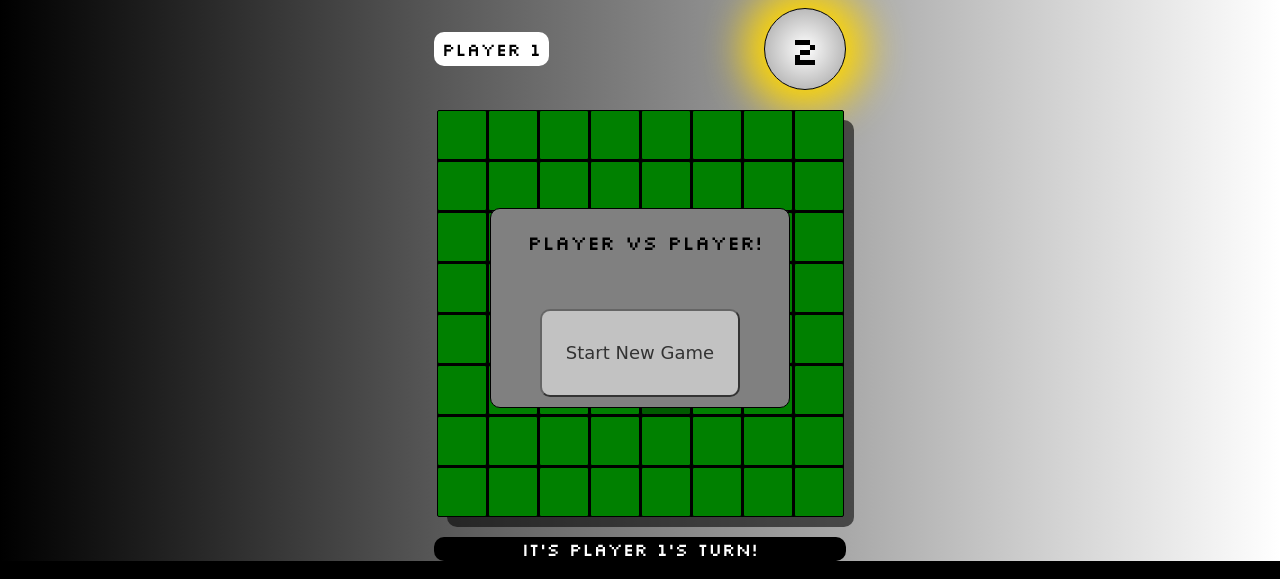
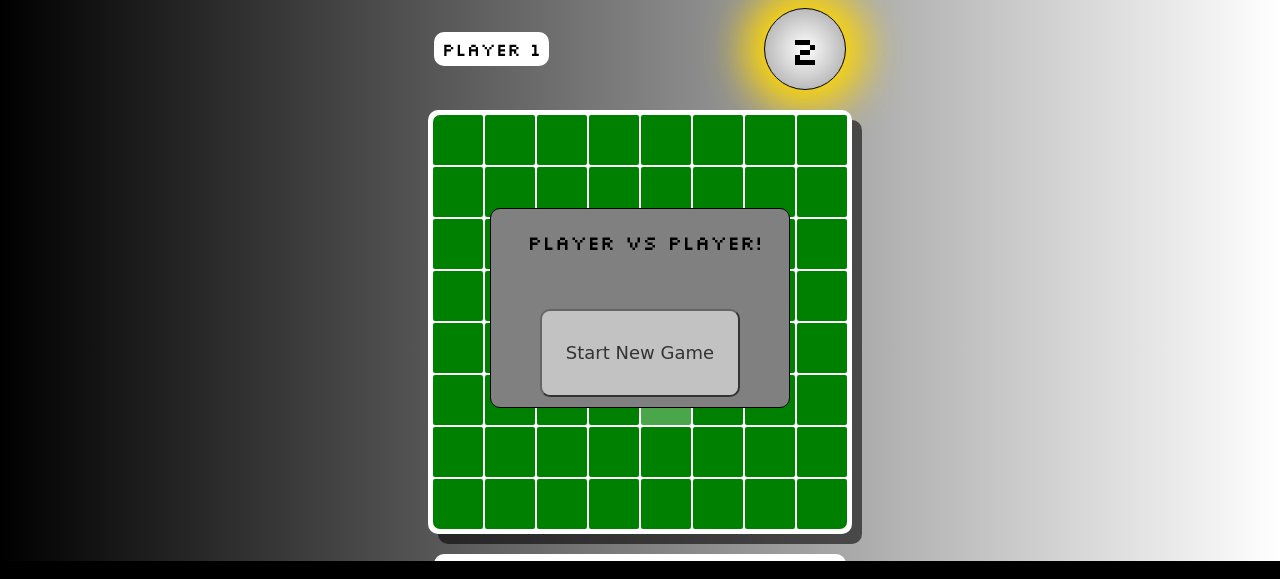
Before and after one commit to tungolra/Othello-js-app, a plain HTML site: page index.html in a window 1280 px wide. Shown: the part 159-738 px from the top of the page. Drawn offline with Linux system fonts and the light colour scheme; a web font is replaced by a local one.

Commit message:
adding feature to highlight discs after selection

```diff
--- a/js/script.js
+++ b/js/script.js
@@ -12,12 +12,11 @@ const playerTwoName = document.querySelector(".player-two");
 const endGameDisplay = document.querySelector(".endgame-display");
 const displayText = document.querySelector(".display-text");
 const possibleMoves = document.querySelectorAll(".bool-true");
-// timer
+
+// for timer function
 const elapsedTimeText = document.getElementsByClassName("elapsed-time-text")[0];
 let elapsedTimeIntervalRef;
 let startTime;
-
-// let affectedDiscsG;
 
 //event listeners
 const gameBoard = document.querySelector(".gameboard");
@@ -31,7 +30,6 @@ newGameButton.addEventListener("click", resetGame);
 newGameButton.addEventListener("click", startTimer);
 
 const passButton = document.querySelector(".pass");
-// passButton.addEventListener("click", passCounter);
 passButton.addEventListener("click", validatePass);
 
 const rulesPage = document.querySelector(".rules-page");
@@ -52,6 +50,7 @@ let gameBoardInterface = [
 let whiteScore = 0;
 let blackScore = 0;
 let turn = white.val;
+let countOfPossibleMoves = 0;
 
 function keepScore() {
   let whiteCount = 0;
@@ -88,6 +87,7 @@ function switchTurns() {
 }
 function showPossibleMoves() {
   let countPossibleMoves = 0;
+
   for (row = 0; row < gameBoardInterface.length; row++) {
     for (col = 0; col < gameBoardInterface.length; col++) {
       if (canClickSpot(row, col) && gameBoardInterface[row][col] == 0) {
@@ -98,7 +98,7 @@ function showPossibleMoves() {
       }
     }
   }
-  // validatePass(countPossibleMoves);
+  countOfPossibleMoves = countPossibleMoves;
 }
 
 // // adapted timer function from https://ralzohairi.medium.com/displaying-dynamic-elapsed-time-in-javascript-260fa0e95049
@@ -199,32 +199,8 @@ function createHTMLBoard(row = 8, col = 8) {
   }
 }
 
-function renderBoard() {
-  let boxIdx = 0;
-  for (row = 0; row < gameBoardInterface.length; row++) {
-    for (column = 0; column < gameBoardInterface.length; column++) {
-      let valueAtGBI = gameBoardInterface[row][column];
-      let boxElement = document.getElementsByClassName("box")[boxIdx];
 
-      if (valueAtGBI === 1) {
-        boxElement.innerHTML = "&#9898";
-      } else if (valueAtGBI === 2) {
-        boxElement.innerHTML = "&#9899";
-      }
-      boxIdx++;
-    }
-  }
-  if (turn === white.val) {
-    displayTurn.textContent = `It's ${white.name}'s turn!`;
-    blackDiscScore.style.boxShadow = "none";
-    whiteDiscScore.style.boxShadow = "0 0 40px 20px #FFD700";
-  } else {
-    displayTurn.textContent = `It's ${black.name}'s turn!`;
-    whiteDiscScore.style.boxShadow = "none";
-    blackDiscScore.style.boxShadow = "0 0 40px 20px #FFD700";
-  }
-  keepScore();
-  if (endGame() === true) {
+function gameEndDisplay() {
   endGameDisplay.style.display = "flex";
   whiteScore === blackScore
     ? (displayText.innerHTML = `It's a tie! <br> Game Duration: ${timeAndDateHandling.getElapsedTime(
@@ -242,22 +218,19 @@ function renderBoard() {
       } wins! <br> Game Duration: ${timeAndDateHandling.getElapsedTime(
         startTime
       )}`);
-    resetStopwatch();
-  }
-  showPossibleMoves();
 }
 
 //helper functions
 function validatePass() {
-  // if (affectedDiscsG !== 0) {
+  if (countOfPossibleMoves == 0) {
     switchTurns();
     resetPossibleMoves();
     renderBoard();
-  // } else {
-  //   console.log("theres still moves left!");
-
-  //   return;
-  // }
+  } else {
+    turn === white.val
+      ? (displayTurn.innerText = `${white.name} can still go!`)
+      : (displayTurn.innerText = `${black.name} can still go!`);
+  }
 }
 
 function getRowCol(boxEl) {
@@ -267,17 +240,71 @@ function getRowCol(boxEl) {
   return [row, col];
 }
 function canClickSpot(row, col) {
-  // let clickableBoxes = -1;
   let affectedDiscs = getAffectedDiscs(row, col);
   if (affectedDiscs.length == 0 && gameBoardInterface[row][col] === 0) {
     return false;
   } else {
-    // clickableBoxes++;
-    // console.log(clickableBoxes);
     return true;
   }
 }
 // functions
+function renderBoard() {
+  let boxIdx = 0;
+  for (row = 0; row < gameBoardInterface.length; row++) {
+    for (column = 0; column < gameBoardInterface.length; column++) {
+      let valueAtGBI = gameBoardInterface[row][column];
+      let boxElement = document.getElementsByClassName("box")[boxIdx];
+      if (valueAtGBI === 1) {
+        let whiteDisc = boxElement.innerHTML = "&#9898";
+        turnDiscs(boxElement, whiteDisc);
+      } else if (valueAtGBI === 2) {
+        let blackDisc = boxElement.innerHTML = "&#9899";
+        turnDiscs(boxElement, blackDisc);
+      }
+      boxIdx++;
+    }
+  }
+  turnPrompt();
+  keepScore();
+  if (endGame() === true) {
+    gameEndDisplay();
+    resetStopwatch();
+  }
+  showPossibleMoves();
+  if (countOfPossibleMoves === 0) {
+    validatePass();
+  }
+}
+function turnDiscs(boxElement, disc) {
+  let opacity = 0.4;
+  let anim_time = setInterval(function () {
+    if (opacity >= 1) {
+      clearInterval(anim_time);
+    }
+    boxElement.style.opacity = opacity;
+    boxElement.innerHTML = disc
+    opacity += opacity * 0.05;
+  }, 30);
+}
+function turnPrompt() {
+  if (turn === white.val) {
+    displayTurn.textContent = `It's ${white.name}'s turn!`;
+    blackDiscScore.style.boxShadow = "none";
+    whiteDiscScore.style.boxShadow = "0 0 40px 20px #FFD700";
+    displayTurn.style.backgroundColor = "white";
+    displayTurn.style.color = "black";
+    gameBoard.style.backgroundColor = "white"
+    gameBoard.style.border = "5px solid white"
+  } else {
+    displayTurn.textContent = `It's ${black.name}'s turn!`;
+    whiteDiscScore.style.boxShadow = "none";
+    blackDiscScore.style.boxShadow = "0 0 40px 20px #FFD700";
+    displayTurn.style.backgroundColor = "black";
+    displayTurn.style.color = "white";
+    gameBoard.style.backgroundColor = "black"
+    gameBoard.style.border = "5px solid black"
+  }
+}
 
 function handleClick(evt) {
   const boxEl = evt.target;
@@ -285,6 +312,7 @@ function handleClick(evt) {
   if (gameBoardInterface[row][col] !== 0) {
   } else if (canClickSpot(row, col) == true) {
     let affectedDiscs = getAffectedDiscs(row, col);
+
     flipDiscs(affectedDiscs);
     gameBoardInterface[row][col] = turn;
     switchTurns();
--- a/js/script2.js
+++ b/js/script2.js
@@ -11,10 +11,10 @@ text2.addEventListener("keypress", changeName)
 
 
 function triggerChangeName () {
-    if (text1.style.display = "none"){
-        text1.style.display = "block"
+    if (playerOneName.style.display = "none"){
+        playerOneName.style.display = "block"
     }else {
-        text1.style.display = "none"
+        playerOneName.style.display = "none"
     }
 
 }
--- a/style.css
+++ b/style.css
@@ -16,19 +16,16 @@ header {
   justify-content: center;
   font-family: "Bungee Inline", cursive;
   font-size: 30px;
-
 }
 h1 {
-    display: flex;
-    justify-content: center;
-    width: 100vw;
+  display: flex;
+  justify-content: center;
+  width: 100vw;
 }
 .elapsed-time-text {
   display: flex;
   justify-content: center;
   width: 100vw;
-
-
 }
 h1 {
   margin: auto;
@@ -73,20 +70,6 @@ h3 {
   font-size: 18px;
 }
 
-/* .rules:hover + .rules-page {
-    display: flex;
-} */
-/* .rules div::after {
-    content: "";
-    position: absolute;
-    top: 100%;
-    left: 50%;
-    margin-left: -5px;
-    border-width: 5px;
-    border-style: solid;
-    border-color: #555 transparent transparent transparent; */
-/* } */
-
 .reset-game {
   border-radius: 15px;
 }
@@ -109,19 +92,18 @@ h3 {
   place-items: center;
   justify-content: center;
   border-radius: 10px;
-  background-color: black;
+  background-color: white;
   box-shadow: 10px 10px rgba(0, 0, 0, 0.575);
-  grid-gap: 1px;
+  grid-gap: 2px;
+  border: 5px solid white;
 }
-.box:hover {
-  opacity: 0.6;
-}
+
 .box {
   /* display: flex; */
   justify-content: center;
 
   align-items: center;
-  border: 1px solid black;
+  border: 1px solid rgba(0, 0, 0, 0);
   width: 50px;
   height: 50px;
   background-color: rgb(0, 128, 0);
@@ -130,9 +112,24 @@ h3 {
   text-align: center;
   text-shadow: 3px 5px rgba(0, 0, 0, 0.375);
   user-select: none;
+  /* border-radius: 3px; */
 }
 .box:hover {
   cursor: pointer;
+  /* opacity: 0.6;
+  background-color: rgb(115, 0, 0); */
+}
+.box:nth-child(1){
+    border-top-left-radius: 7px;
+}
+.box:nth-child(8){
+    border-top-right-radius: 7x;
+}
+.box:nth-child(57){
+    border-bottom-left-radius: 7px;
+}
+.box:nth-child(64){
+    border-bottom-right-radius: 7px;
 }
 
 .player-one-container {
@@ -217,9 +214,6 @@ button {
   color: white;
   background-color: black;
 }
-.bool-true {
-}
-
 footer {
   display: flex;
   width: 100vw;
```
Also changed, not shown: index.html (+1 -1 lines), namechange.html (+1 -1 lines), README.md. Lines whose indentation alone changed are shown as unchanged.
